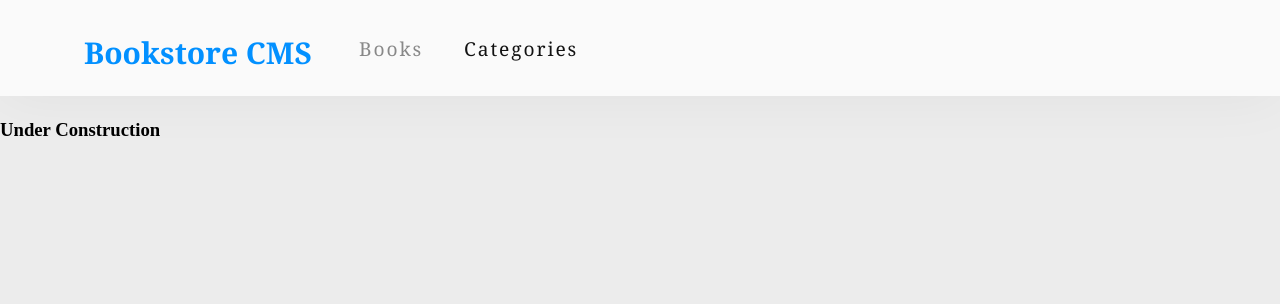
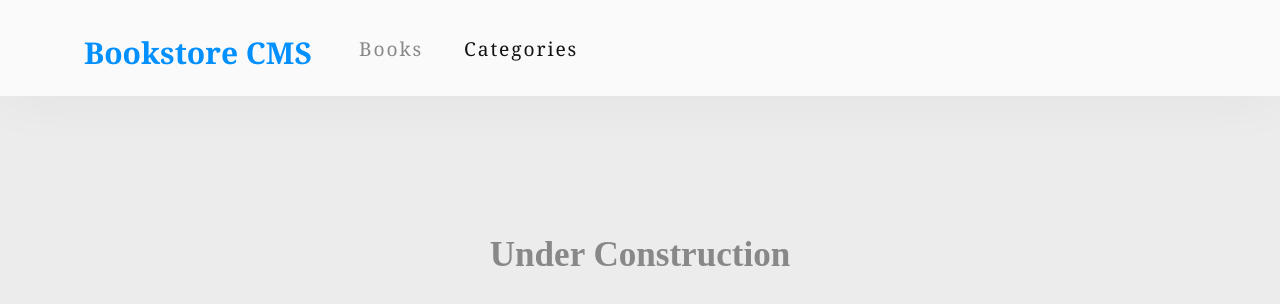
Before and after one commit to microvese-projects/bookstore-cra, a React (Create React App) app: page /categories in a window 1280 px wide. Shown: the top 304 px of the page. Built offline with nearby package versions, Linux system fonts and the light colour scheme.

Commit message:
Style additional pages

```diff
--- a/src/App.css
+++ b/src/App.css
@@ -272,3 +272,13 @@ form {
   font-size: 1.1rem;
   border-color: rgba(250, 250, 250, 0.7);
 }
+
+.loading,
+.empty-list,
+.under-construction {
+  display: grid;
+  place-items: center;
+  padding-block: 100px;
+  font-size: 30px;
+  color: var(--dark-gray);
+}
```
